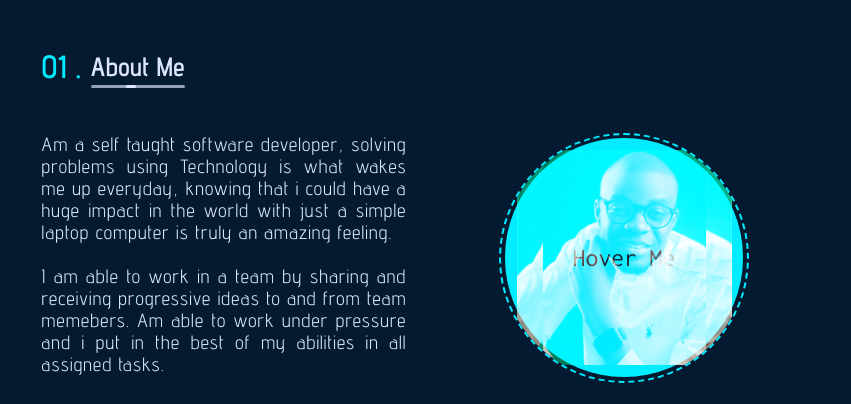
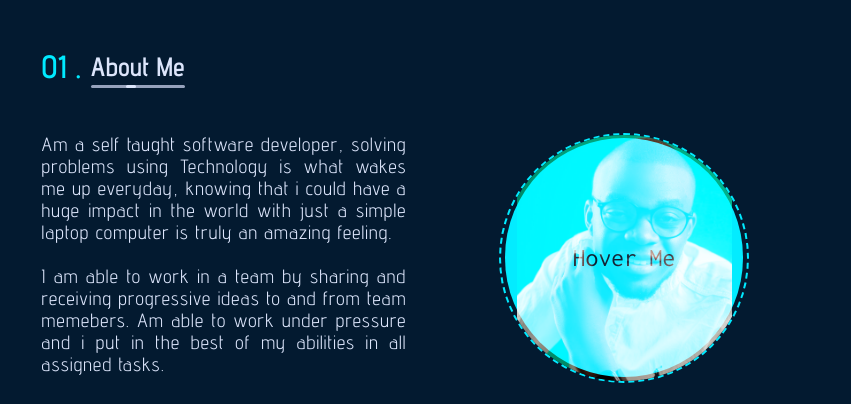
Before and after one commit to suwilanji-siwale/my-portfolio-2, an Eleventy site: page src/index.njk in a window 1280 px wide. Shown: the part 980-1384 px from the top of the page, without its empty margins (216-1067 px from the left). Built offline with nearby package versions, Linux system fonts and the light colour scheme; Eleventy itself is replaced by a stand-in of ours; files that its build step writes are made by us from their sources.

Commit message:
Update image source in index.njk

```diff
--- a/src/index.njk
+++ b/src/index.njk
@@ -150,7 +150,7 @@
 
                   <div class="lower">
                    <div class="aboutImgDiv">
-                       <img src="./img/suwila-min2.jpeg" alt="Suwi Image" class="aboutImg">
+                       <img src="./img/suwila-min.jpeg" alt="Suwi Image" class="aboutImg">
                    </div>
 
                    <div class="voiceNote">
```
